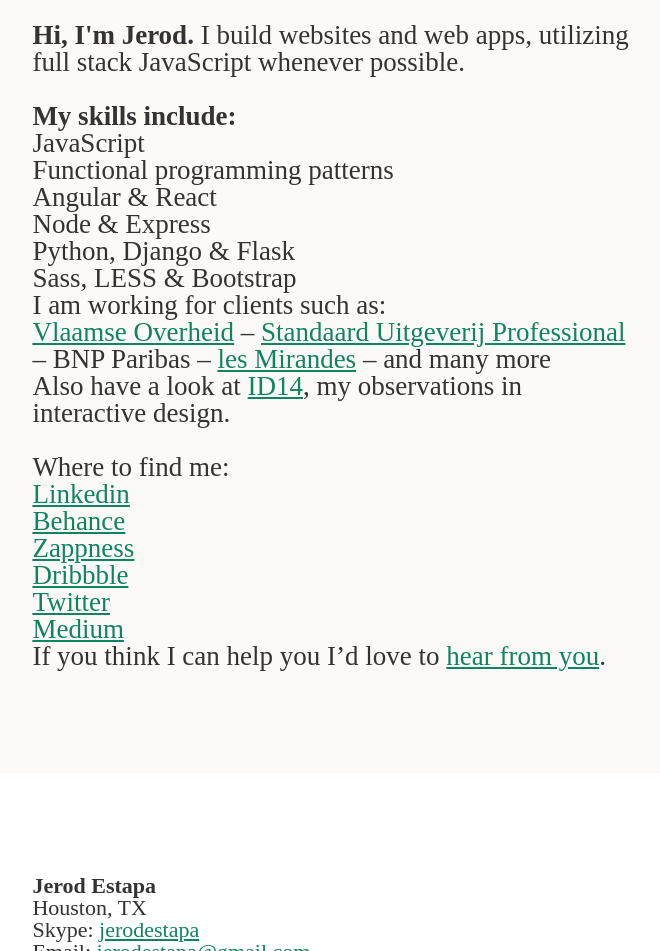
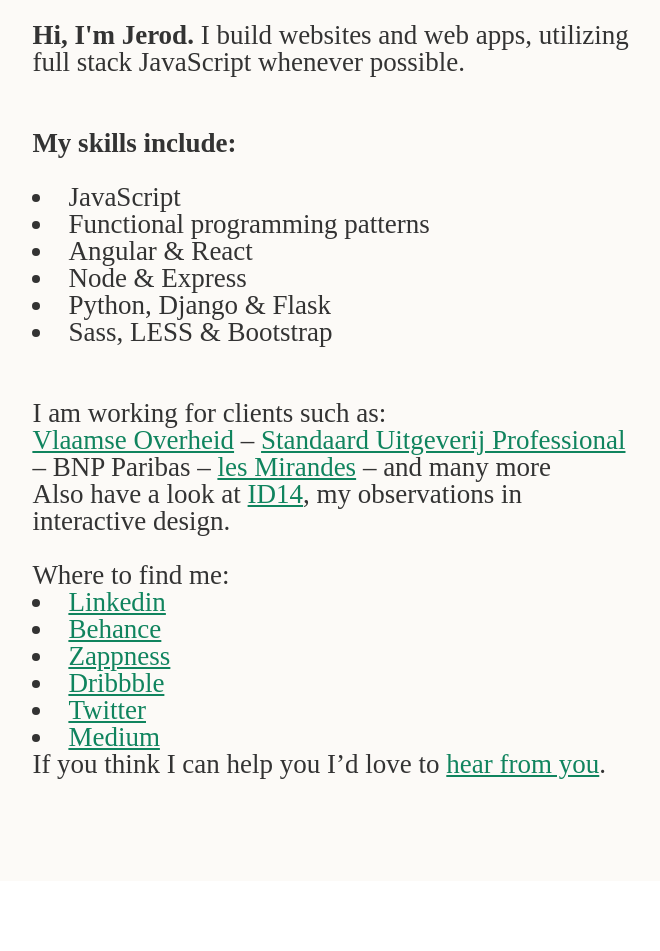
Before and after one commit to jerod-estapa/single-page-site-template, a plain HTML site: page index.html in a window 1280 px wide. Shown: the part 1180-2131 px from the top of the page, without its empty margins (326-986 px from the left). Drawn offline with nearby package versions, Linux system fonts and the light colour scheme.

Commit message:
Added bullets

```diff
--- a/sass/style.scss
+++ b/sass/style.scss
@@ -119,3 +119,7 @@
 strong {
     font-weight: bold;
 }
+
+ul {
+    list-style: disc inside;
+}
```
Also changed, not shown: index.html (+4 -0 lines), stylesheets/style.css.
